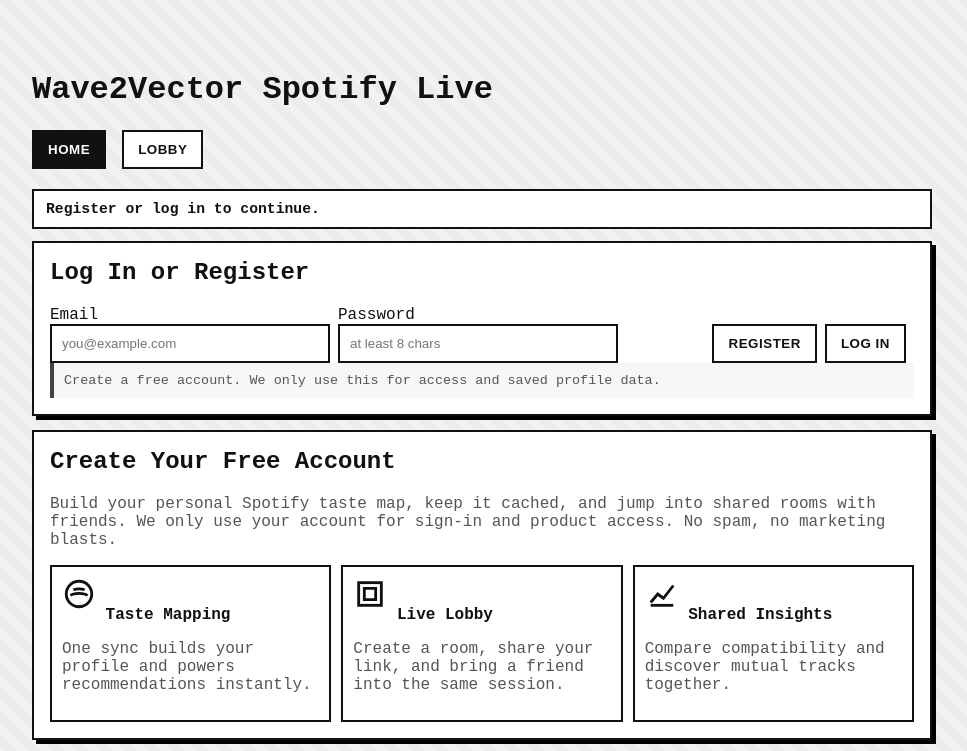
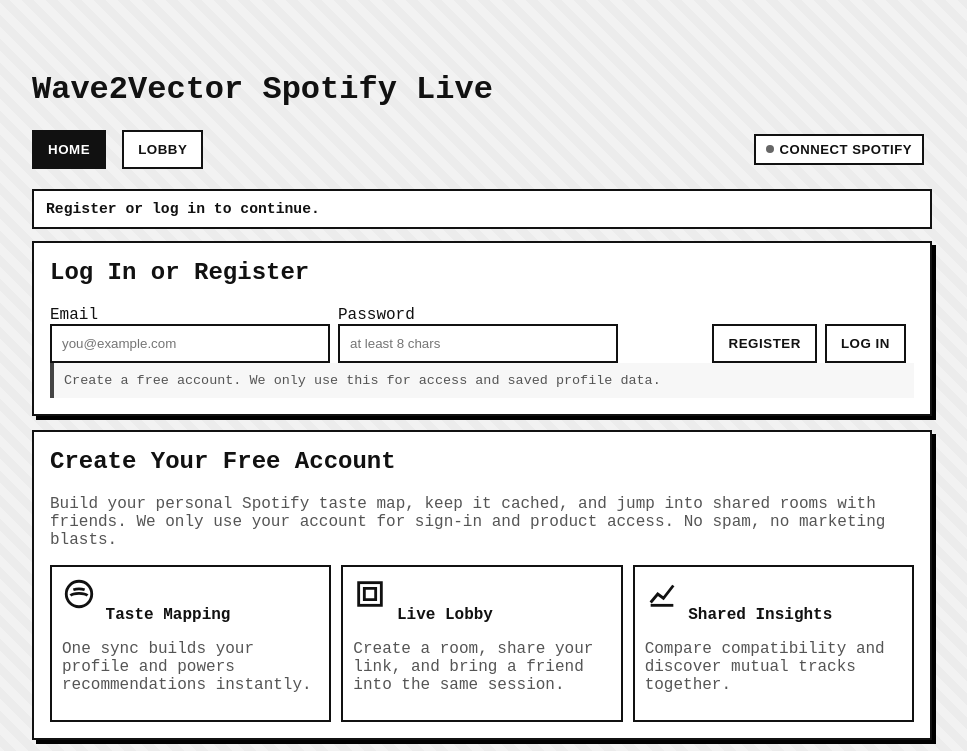
Before and after one commit to jas-m-evans/wave2vector-spotify-live, a website with bundled scripts: page public/index.html in a window 1280 px wide. Shown: the top 751 px of the page, without its empty margins (158-1125 px from the left). Built offline with nearby package versions, Linux system fonts and the light colour scheme; files whose address does not match are found by name.

Commit message:
feat: add Spotify badge UI with connection status and update functionality

```diff
--- a/public/app.js
+++ b/public/app.js
@@ -68,6 +68,9 @@
 const demoBannerEl = document.getElementById("demo-banner");
 const homeViewBtn = document.getElementById("view-home");
 const lobbyViewBtn = document.getElementById("view-lobby");
+const spotifyBadgeEl = document.getElementById("spotify-badge");
+const spotifyBadgeDotEl = spotifyBadgeEl?.querySelector(".spotify-badge-dot");
+const spotifyBadgeTextEl = document.getElementById("spotify-badge-text");
 const homeScreenEl = document.getElementById("screen-home");
 const lobbyScreenEl = document.getElementById("screen-lobby");
 const roomScreenEl = document.getElementById("screen-room");
@@ -233,6 +236,23 @@
   const name = (account.displayName || account.username || account.email || "").trim() || "there";
   globalAccountBannerEl.textContent = `Welcome ${name}`;
   globalAccountBannerEl.classList.add("welcome");
+}
+
+function updateSpotifyBadge(connected = false, displayName = "") {
+  if (!spotifyBadgeEl || !spotifyBadgeDotEl || !spotifyBadgeTextEl) {
+    return;
+  }
+
+  if (connected) {
+    spotifyBadgeDotEl.classList.add("connected");
+    spotifyBadgeDotEl.classList.remove("hidden");
+    spotifyBadgeTextEl.textContent = displayName || "Connected to Spotify";
+    spotifyBadgeEl.title = `Connected as ${displayName || "Spotify user"}`;
+  } else {
+    spotifyBadgeDotEl.classList.remove("connected");
+    spotifyBadgeTextEl.textContent = "Connect Spotify";
+    spotifyBadgeEl.title = "Click to connect Spotify";
+  }
 }
 
 let toastTimer = null;
@@ -664,6 +684,7 @@
     authStatusEl.innerHTML = `
       <span class="muted">Not connected to Spotify.</span>
     `;
+    updateSpotifyBadge(false);
     return;
   }
 
@@ -686,6 +707,7 @@
   if (!participantNameInput.value.trim() || participantNameInput.value.trim().toLowerCase() === "alex") {
     participantNameInput.value = spotifyDisplayName;
   }
+  updateSpotifyBadge(true, spotifyDisplayName);
 }
 
 function setAccountAuthControlsVisible(isVisible) {
--- a/public/index.html
+++ b/public/index.html
@@ -58,14 +58,46 @@
         color: #ffffff;
         transform: translateY(-1px);
       }
+      .header-bar {
+        display: flex;
+        justify-content: space-between;
+        align-items: center;
+        margin-bottom: 12px;
+        gap: 12px;
+      }
       .top-nav {
         display: flex;
         gap: 8px;
-        margin-bottom: 12px;
       }
       .top-nav button.active {
         background: #111111;
         color: #ffffff;
+      }
+      .spotify-badge {
+        border: 2px solid #111111;
+        background: #ffffff;
+        padding: 6px 10px;
+        font-size: 0.82rem;
+        cursor: pointer;
+        display: inline-flex;
+        align-items: center;
+        gap: 6px;
+        white-space: nowrap;
+        transition: background 120ms ease, color 120ms ease;
+      }
+      .spotify-badge:hover {
+        background: #111111;
+        color: #ffffff;
+      }
+      .spotify-badge-dot {
+        display: inline-block;
+        width: 8px;
+        height: 8px;
+        border-radius: 50%;
+        background: #666;
+      }
+      .spotify-badge-dot.connected {
+        background: #1DB954;
       }
       .screen {
         display: none;
@@ -564,6 +596,12 @@
         width: 38px;
         height: 38px;
         margin: 0;
+        background: #ffffff;
+        border: 2px solid #111111;
+      }
+      .field-with-action .inside-action:hover {
+        background: #111111;
+        color: #ffffff;
       }
       .field-with-action .copy-action {
         right: 50px;
@@ -831,9 +869,15 @@
   <body>
     <main>
       <h1>Wave2Vector Spotify Live</h1>
-      <div class="top-nav">
-        <button id="view-home" class="active">Home</button>
-        <button id="view-lobby">Lobby</button>
+      <div class="header-bar">
+        <div class="top-nav">
+          <button id="view-home" class="active">Home</button>
+          <button id="view-lobby">Lobby</button>
+        </div>
+        <button id="spotify-badge" class="spotify-badge" title="Click to connect Spotify">
+          <span class="spotify-badge-dot"></span>
+          <span id="spotify-badge-text">Connect Spotify</span>
+        </button>
       </div>
       <div id="demo-banner" class="demo-banner hidden">Demo mode: Connect Spotify and jump directly into lobby + room features (no separate app account required).</div>
       <div id="global-account-banner" class="global-account-banner">Register or log in to continue.</div>
```
